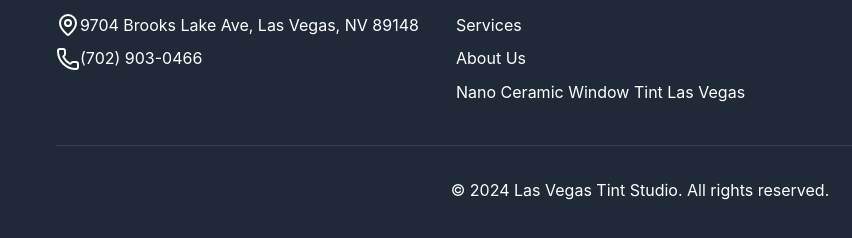
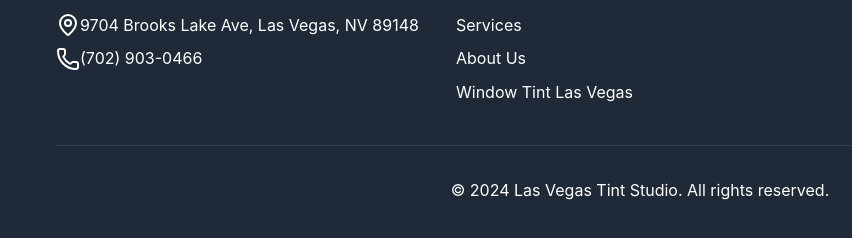
Before and after one commit to TintStudio/carbon-ceramic-window-tint, a plain HTML site: page index.html in a window 1280 px wide. Shown: the part 8943-9181 px from the top of the page, 0-852 px from the left. Drawn offline with nearby package versions, Linux system fonts and the light colour scheme.

Commit message:
Update index.html

```diff
--- a/index.html
+++ b/index.html
@@ -1562,7 +1562,7 @@
                     <ul>
                         <li><a href="#services">Services</a></li>
                         <li><a href="#about">About Us</a></li>
-                        <li><a href="https://nano-ceramic-window-tint-las-vegas-733243.gitlab.io">Nano Ceramic Window Tint Las Vegas</a></li>
+                        <li><a href="beacons.ai/window.tint.vegas">Window Tint Las Vegas</a></li>
                     </ul>
                 </div>
                 <div class="social-links">
```
